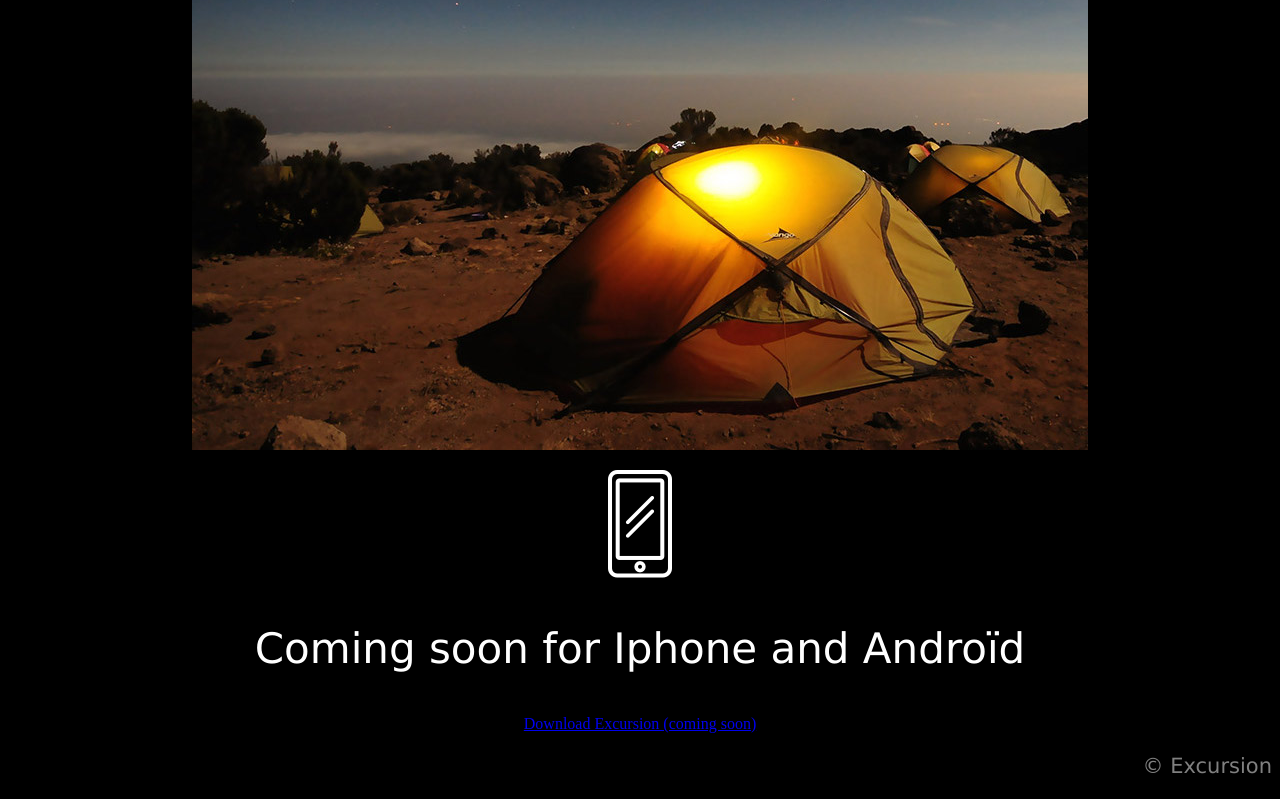
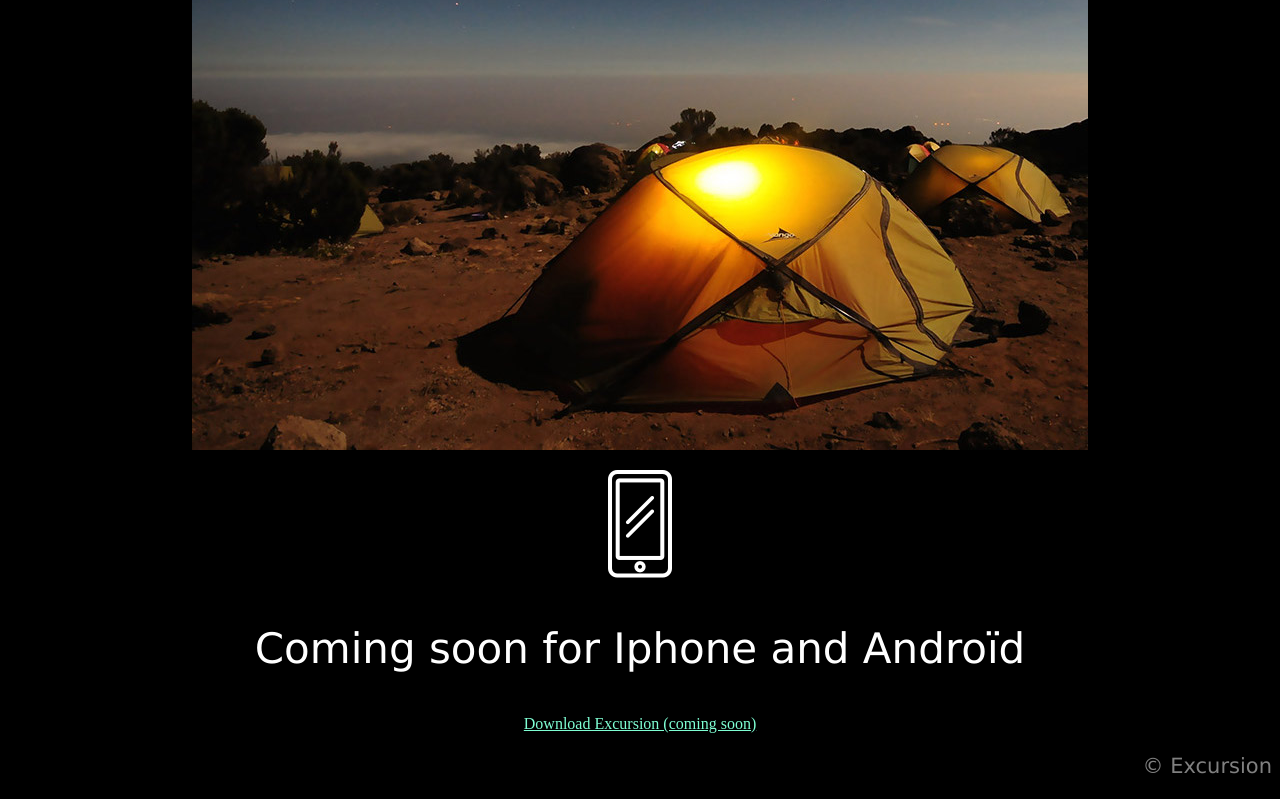
Before and after one commit to ParizotQuentin/excursion, a plain HTML site: page index.html in a window 1280 px wide. Shown: the part 659-1458 px from the top of the page. Drawn offline with Linux system fonts and the light colour scheme.

Commit message:
color of the link

```diff
--- a/index.html
+++ b/index.html
@@ -20,7 +20,7 @@
 <img src="resources/images/icon phone.png"
 </p>
 <p class="othertitles">Coming soon for Iphone and Androïd</p>
-<p class="link"><a href="#Headtitle">Download Excursion (coming soon)</a></p>
+<p><a class="link" href="#Headtitle">Download Excursion (coming soon)</a></p>
 
 <p id="copyright">© Excursion</p>
 
```
